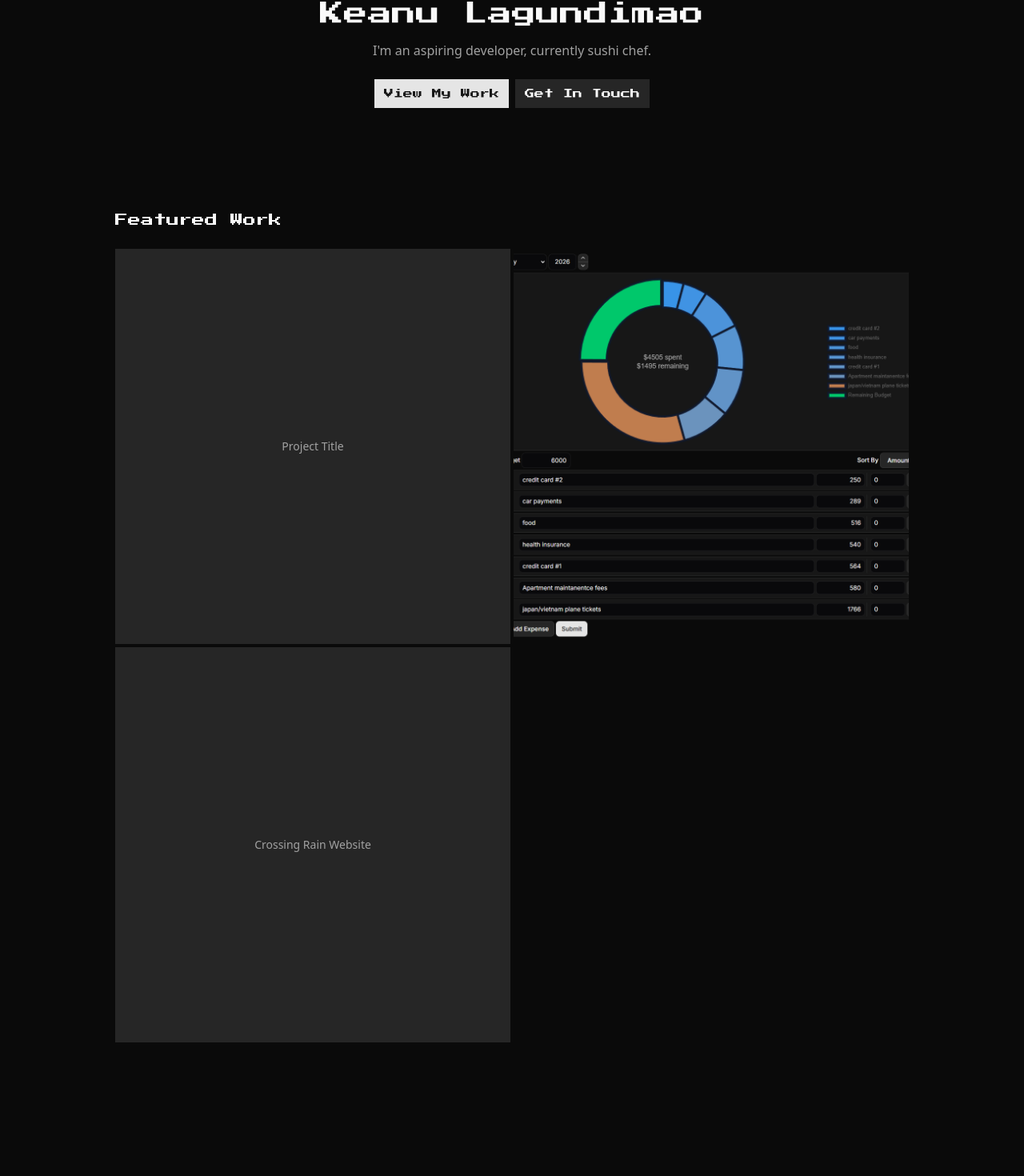
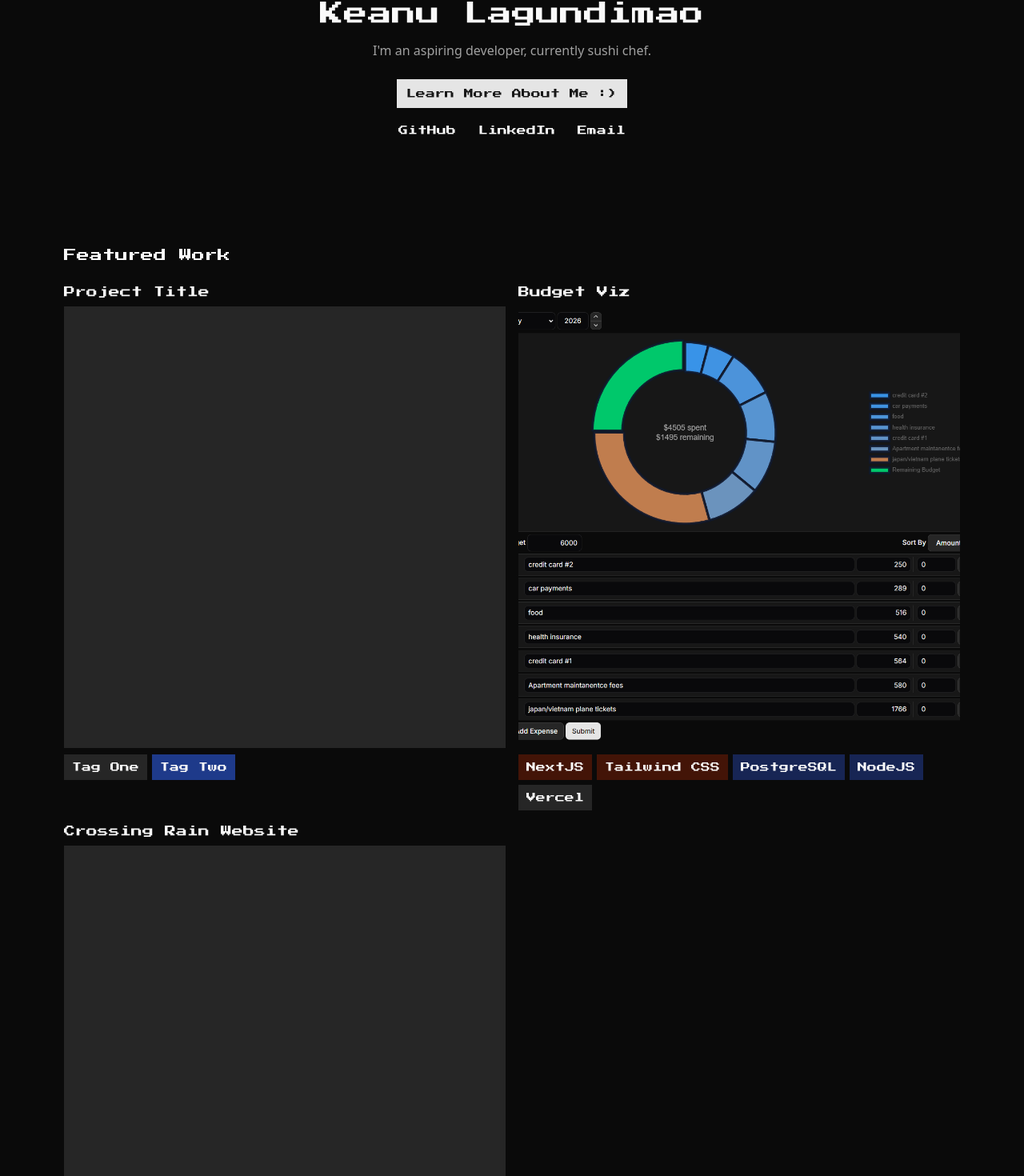
Before and after one commit to yatfu/Portfolio-Website, a Next.js app: page / in a window 1280 px wide. Shown: the part 1005-2475 px from the top of the page at 80% size. Before the commit the page ends 2372 px from the top, so only its background shows below. Built offline with nearby package versions, Linux system fonts and the light colour scheme.

Commit message:
feat: email copy without exposing it to webscrapers

```diff
--- a/app/page.tsx
+++ b/app/page.tsx
@@ -1,6 +1,7 @@
 import Link from 'next/link';
 import Image from 'next/image';
 import Hero from '@/components/Hero';
+import EmailCopy from '@/components/EmailCopy';
 import { projects } from '@/data/projects';
 import { cn, buttonBase, buttonVariants, buttonSizes } from '@/lib/utils';
 
@@ -22,35 +23,93 @@ export default function Home() {
           I'm an aspiring developer, currently sushi chef.
         </p>
         <div className="mt-6 flex items-center justify-center gap-2">
-          <Link href="#work" className={cn(buttonBase, buttonVariants.default, buttonSizes.default)}>
-            View My Work
+          <Link href="/about" className={cn(buttonBase, buttonVariants.default, buttonSizes.default)}>
+            Learn More About Me :)
           </Link>
-          <a href="#contact" className={cn(buttonBase, buttonVariants.secondary, buttonSizes.default)}>
-            Get In Touch
+        </div>
+
+        <div className="mt-3 flex items-center justify-center gap-2">
+          <a
+            href="https://github.com/yatfu"
+            target="_blank"
+            rel="noreferrer"
+            className={cn(buttonBase, buttonVariants.ghost, buttonSizes.sm)}
+          >
+            GitHub
           </a>
+          <a
+            href="https://linkedin.com/in/your-profile"
+            target="_blank"
+            rel="noreferrer"
+            className={cn(buttonBase, buttonVariants.ghost, buttonSizes.sm)}
+          >
+            LinkedIn
+          </a>
+          <EmailCopy />
         </div>
       </section>
 
-      <section id="work" className="mx-auto max-w-5xl px-4 py-16">
+      <section id="work" className="mx-auto max-w-6xl px-4 py-16">
         <h2 className="mb-6 font-retro text-base">Featured Work</h2>
-        <div className="grid grid-cols-2 gap-1">
+        <div className="grid grid-cols-2 gap-4">
           {projects.map((project) => (
-            <Link
-              key={project.slug}
-              href={`/projects/${project.slug}`}
-              className="group relative aspect-square overflow-hidden bg-muted"
-            >
-              {project.coverImage ? (
-                <Image src={project.coverImage} alt={project.title} fill className="object-cover" />
-              ) : (
-                <span className="flex h-full w-full items-center justify-center p-2 text-center text-sm text-muted-foreground">
-                  {project.title}
-                </span>
+            <div key={project.slug} className="group">
+              <h3 className="mb-2 font-retro text-sm">{project.title}</h3>
+              <div className="relative aspect-square overflow-hidden bg-muted">
+                {project.coverImage && (
+                  <Image src={project.coverImage} alt={project.title} fill className="object-cover" />
+                )}
+
+                <div className="pointer-events-none absolute inset-0 flex translate-y-full flex-col items-center justify-center gap-3 bg-background p-4 text-center transition-transform duration-300 ease-out group-hover:translate-y-0 group-hover:pointer-events-auto">
+                  <p className="text-sm text-muted-foreground">{project.summary || project.title}</p>
+
+                  {(project.liveUrl || project.repoUrl) && (
+                    <div className="flex flex-wrap justify-center gap-2">
+                      {project.liveUrl && (
+                        <a
+                          href={project.liveUrl}
+                          target="_blank"
+                          rel="noreferrer"
+                          className={cn(buttonBase, buttonVariants.secondary, buttonSizes.sm, 'focus-visible:ring-0')}
+                        >
+                          Live Site
+                        </a>
+                      )}
+                      {project.repoUrl && (
+                        <a
+                          href={project.repoUrl}
+                          target="_blank"
+                          rel="noreferrer"
+                          className={cn(buttonBase, buttonVariants.secondary, buttonSizes.sm)}
+                        >
+                          Source Code
+                        </a>
+                      )}
+                    </div>
+                  )}
+
+                  <Link
+                    href={`/projects/${project.slug}`}
+                    className={cn(buttonBase, buttonVariants.default, buttonSizes.sm)}
+                  >
+                    Learn More
+                  </Link>
+                </div>
+              </div>
+
+              {project.tags.length > 0 && (
+                <ul className="mt-2 flex flex-wrap gap-1.5">
+                  {project.tags.map((tag) => (
+                    <li
+                      key={tag.label}
+                      className={cn(buttonBase, buttonSizes.sm, tag.color ?? 'bg-muted', 'text-foreground')}
+                    >
+                      {tag.label}
+                    </li>
+                  ))}
+                </ul>
               )}
-              <span className="absolute inset-0 flex items-center justify-center bg-background p-2 text-center text-sm font-medium opacity-0 transition-opacity group-hover:opacity-100">
-                {project.title}
-              </span>
-            </Link>
+            </div>
           ))}
         </div>
       </section>
--- /dev/null
+++ b/components/EmailCopy.tsx
@@ -0,0 +1,31 @@
+'use client';
+
+import { useState } from 'react';
+import { cn, buttonBase, buttonVariants, buttonSizes } from '@/lib/utils';
+
+// Replace with your real email address.
+const EMAIL = 'lagundimaokeanu@gmail.com';
+
+export default function EmailCopy() {
+  const [copied, setCopied] = useState(false);
+
+  async function handleCopy() {
+    try {
+      await navigator.clipboard.writeText(EMAIL);
+      setCopied(true);
+      setTimeout(() => setCopied(false), 2000);
+    } catch {
+      // Clipboard API unavailable or permission denied — nothing to do.
+    }
+  }
+
+  return (
+    <button
+      type="button"
+      onClick={handleCopy}
+      className={cn(buttonBase, buttonVariants.ghost, buttonSizes.sm)}
+    >
+      {copied ? 'Copied!' : 'Email'}
+    </button>
+  );
+}
--- a/components/Header.tsx
+++ b/components/Header.tsx
@@ -11,14 +11,14 @@ const navLinkStyles = cn(
 export default function Header() {
   return (
     <header className="fixed inset-x-0 top-0 z-20">
-      <div className="mx-auto flex max-w-3xl items-center justify-between px-4 py-3">
+      <div className="mx-auto flex max-w-3xl flex-wrap items-center justify-center gap-x-4 gap-y-2 px-3 py-3 sm:justify-between sm:px-4">
         <Link href="/" className="font-retro text-xs">
           Keanu Lagundimao
         </Link>
-        <nav className="flex items-center gap-2">
-          <a href="#about" className={navLinkStyles}>
+        <nav className="flex flex-wrap items-center justify-center gap-2">
+          <Link href="/about" className={navLinkStyles}>
             About
-          </a>
+          </Link>
           <Link href="/#work" className={navLinkStyles}>
             Featured Work
           </Link>
```
Also changed, not shown: 1 other file (tests, documents, lock files or other folders).
